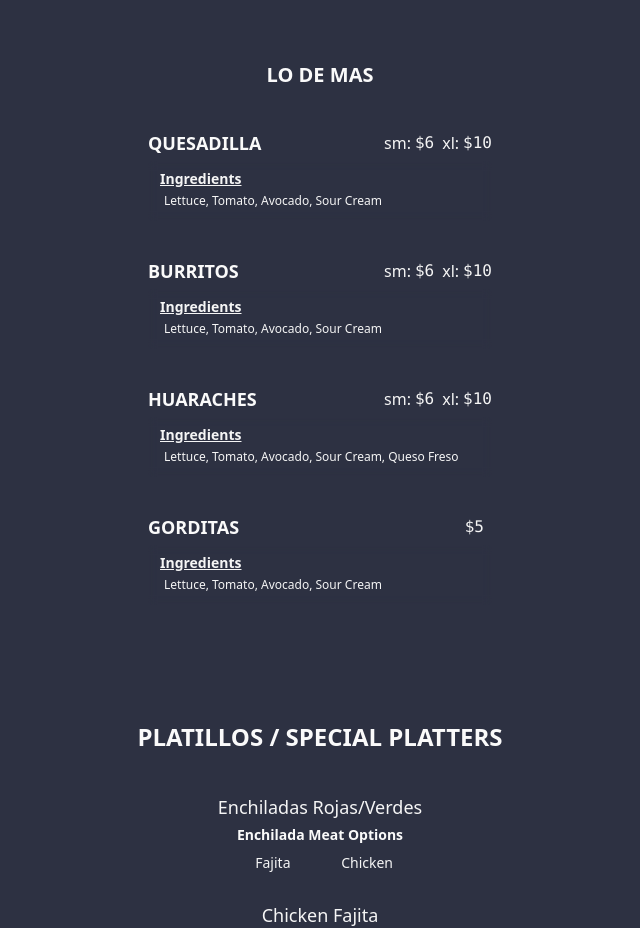
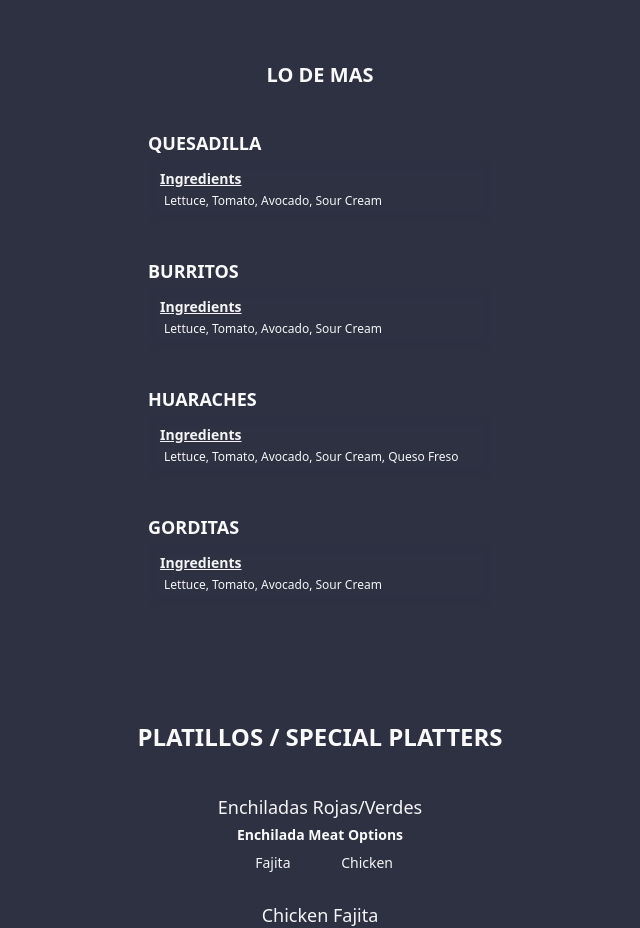
Before and after one commit to ish-suarez/MedranosTaqueria, a Next.js app in the folder client/: page /Menu in a window 1280 px wide. Shown: the part 927-1855 px from the top of the page, without its empty margins (320-960 px from the left). Built offline with nearby package versions, Linux system fonts and the light colour scheme.

Commit message:
removing prices to get updated prices

```diff
--- a/client/menus.json
+++ b/client/menus.json
@@ -54,30 +54,30 @@
                     "name": "Quesadilla",
                     "ingredients": ["Lettuce", "Tomato", "Avocado", "Sour Cream"],
                     "sizes": [
-                        { "size": "sm", "sizePrice": 6 },
-                        { "size": "xl", "sizePrice": 10 }
+                        { "size": "sm", "sizePrice": null },
+                        { "size": "xl", "sizePrice": null }
                     ]
                 },
                 {
                     "name": "Burritos",
                     "ingredients": ["Lettuce", "Tomato", "Avocado", "Sour Cream"],
                     "sizes": [
-                        { "size": "sm", "sizePrice": 6 },
-                        { "size": "xl", "sizePrice": 10 }
+                        { "size": "sm", "sizePrice": null },
+                        { "size": "xl", "sizePrice": null }
                     ]
                 },
                 {
                     "name": "Huaraches",
                     "ingredients": ["Lettuce", "Tomato", "Avocado", "Sour Cream", "Queso Freso"],
                     "sizes": [
-                        { "size": "sm", "sizePrice": 6 },
-                        { "size": "xl", "sizePrice": 10 }
+                        { "size": "sm", "sizePrice": null },
+                        { "size": "xl", "sizePrice": null }
                     ]
                 },
                 {
                     "name": "Gorditas",
                     "ingredients": ["Lettuce", "Tomato", "Avocado", "Sour Cream"],
-                    "price": 5
+                    "price": null
                 }
             ],
             "extras": [
--- a/client/pages/Menu.tsx
+++ b/client/pages/Menu.tsx
@@ -103,7 +103,7 @@ export default function Menu({menu}: {menu: Array<any>}) {
                                                         {/* Sizes and Price */}
                                                         <div className={`w-1/3 ${!sizes ? 'hidden' : 'text-center flex space-x-2 items-center md:justify-end'}`}>
                                                             {sizes?.map(({size, sizePrice}) => (
-                                                                <div className="flex space-x-1 font-light">
+                                                                <div className={`flex space-x-1 font-light ${!sizePrice ? 'hidden' : null}`}>
                                                                     <span>{size}:</span><span className="font-mono">${sizePrice}</span>
                                                                 </div>
                                                             ))}
```
